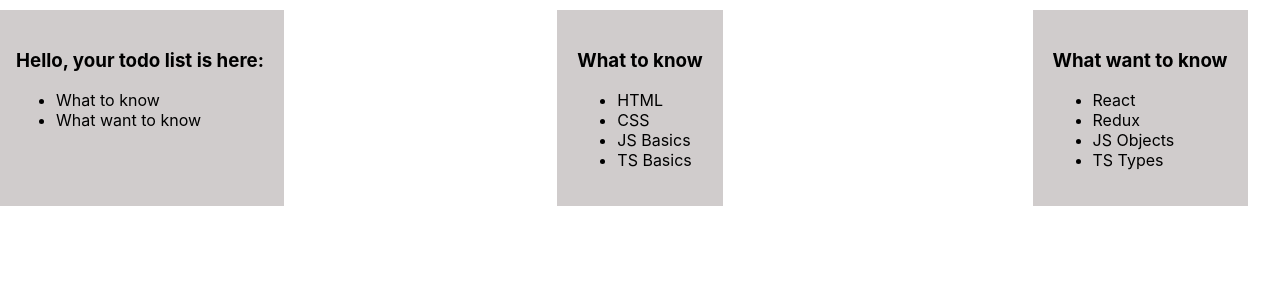
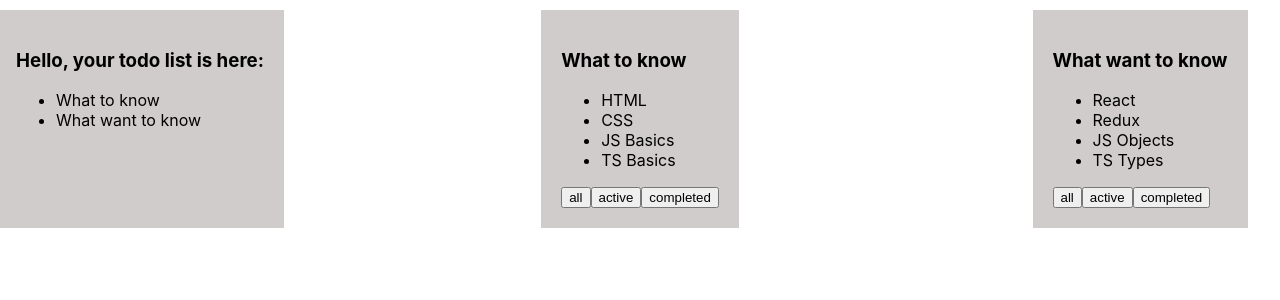
Before and after one commit to NikBabukhin/Todo-List, a React (Create React App) app: page / in a window 1280 px wide. Shown: the top 300 px of the page. Built offline with nearby package versions, Linux system fonts and the light colour scheme.

Commit message:
Add sort buttons

```diff
--- a/src/App.tsx
+++ b/src/App.tsx
@@ -91,7 +91,7 @@ function App() {
 
     //FilteredTasks
     const setTodoForRender = () => {
-        let todoForRender = todoListState.map(todo => {
+        return todoListState.map(todo => {
             let tasksForRender = tasksListState[todo.id]
             if (todo.filter === 'active') {
                 tasksForRender = tasksListState[todo.id].filter(task => !task.isDone)
@@ -114,13 +114,12 @@ function App() {
                 </div>
             )
         });
-        return todoForRender
     }
+
 
     //Main return
     return (
         <div className={style.App}>
-
             <div className={style.wrapper__list__main}>
                 <ListOfTodo
                     todoState={todoListState}
--- a/src/Components/ListOfTasks/ListOfTasks.tsx
+++ b/src/Components/ListOfTasks/ListOfTasks.tsx
@@ -1,10 +1,12 @@
 import style from './ListOfTasks.module.css'
 import React from "react";
 import {FilterType, TasksItemType} from "../../App";
+import {SuperButton} from "../SuperButton/SuperButton";
+import {SortButtonsBlock} from "./SortButtonsBlock/SortButtonsBlock";
 
 type ListOfTasksPropsType = {
-    todoId:string,
-    todoTitle:string,
+    todoId: string,
+    todoTitle: string,
     tasksState: Array<TasksItemType>,
     addNewTask: (idTodo: string, newTaskName: string) => void,
     changeFilterTodo: (idTodo: string, newFilter: FilterType) => void,
@@ -13,15 +15,22 @@ type ListOfTasksPropsType = {
     deleteTask: (idTodo: string, idTask: string) => void,
 }
 
-export const ListOfTasks:React.FC<ListOfTasksPropsType>=(props)=> {
+export const ListOfTasks: React.FC<ListOfTasksPropsType> = (props) => {
+
+    const changeFilter = (filter: FilterType) => {
+        props.changeFilterTodo(props.todoId, filter);
+    }
+
+    //Main return
     return (
         <div className={style.list__wrapper}>
             <h3>{props.todoTitle}</h3>
             <div>
                 <ul>
-                    {props.tasksState.map(task=><li key={task.id}>{task.title}</li>)}
+                    {props.tasksState.map(task => <li key={task.id}>{task.title}</li>)}
                 </ul>
             </div>
+            <SortButtonsBlock changeFilterTodo={changeFilter}/>
         </div>
     )
 }
--- /dev/null
+++ b/src/Components/ListOfTasks/SortButtonsBlock/SortButtonsBlock.tsx
@@ -0,0 +1,18 @@
+import {SuperButton} from "../../SuperButton/SuperButton";
+import {FilterType} from "../../../App";
+import React from "react";
+
+type SortButtonsBlockPropsType = {
+    changeFilterTodo: (newFilter: FilterType) => void,
+}
+
+export const SortButtonsBlock: React.FC<SortButtonsBlockPropsType> = (props) => {
+
+    return (
+        <div>
+            <SuperButton buttonName={'all'} onClick={() => props.changeFilterTodo('all')}/>
+            <SuperButton buttonName={'active'} onClick={() => props.changeFilterTodo('active')}/>
+            <SuperButton buttonName={'completed'} onClick={() => props.changeFilterTodo('completed')}/>
+        </div>
+    )
+}
--- /dev/null
+++ b/src/Components/SuperButton/SuperButton.tsx
@@ -0,0 +1,19 @@
+import React from "react";
+
+type SuperButtonPropsType = {
+    idForClick?:string,
+    buttonName:string,
+    onClick: ()=>void,
+    className?: string,
+    activeClassName?:string,
+}
+
+export const SuperButton:React.FC<SuperButtonPropsType>=(props)=> {
+
+    return (
+        <button
+            className={props.className}
+            onClick={props.onClick}
+        >{props.buttonName}</button>
+    )
+}
```
Also changed, not shown: src/Components/ListOfTasks/SortButtonsBlock/SortButtonsBlock.module.css (added).
